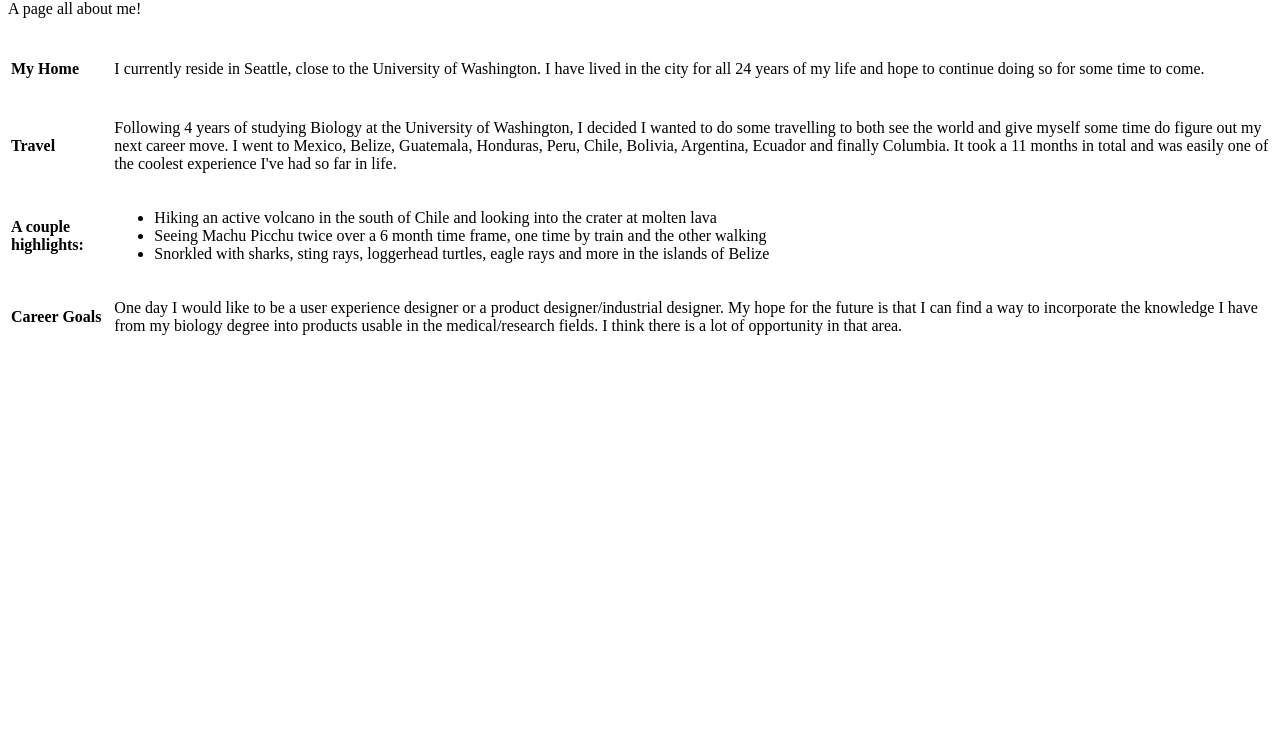
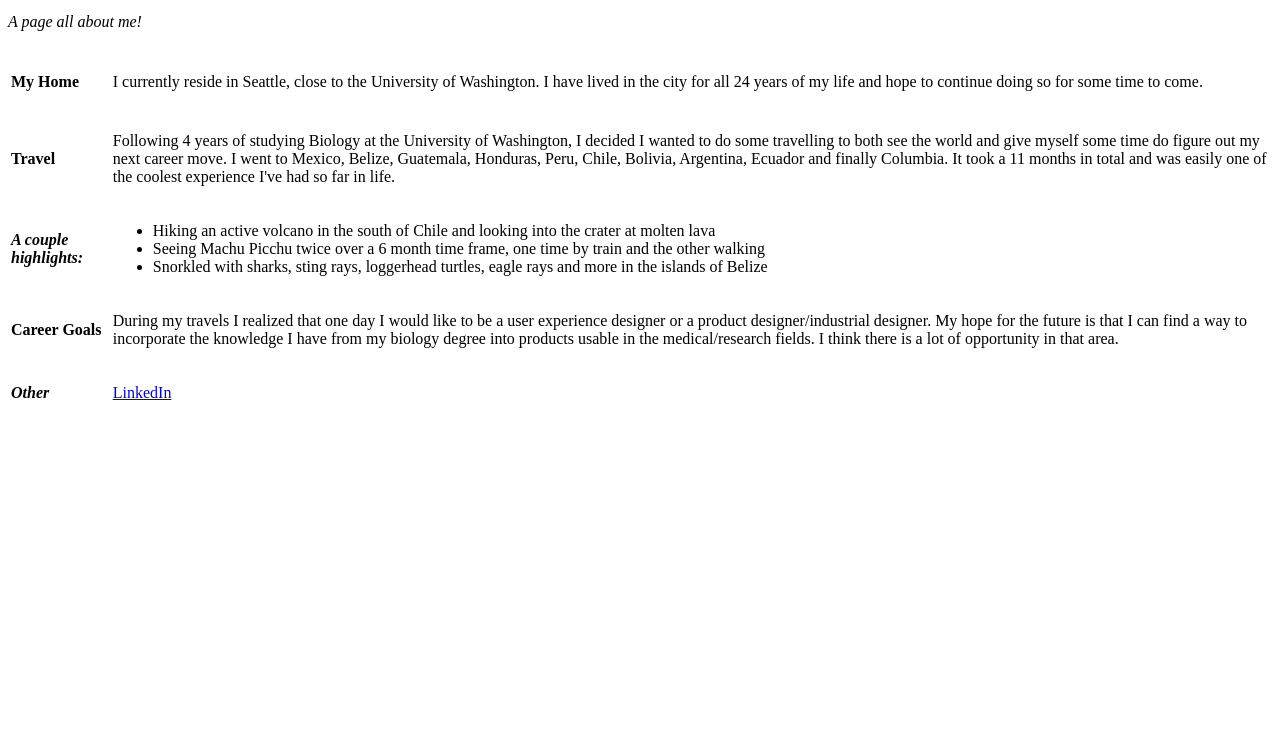
Before and after one commit to ajeszeck/semantic_tags, a plain HTML site: page index.html in a window 1280 px wide. Shown: the part 67-800 px from the top of the page. Drawn offline with Linux system fonts and the light colour scheme.

Commit message:
fixes indents and adds link to linkedin

```diff
--- a/index.html
+++ b/index.html
@@ -7,12 +7,11 @@
   <body>
     <table>
       <tr>
-      <article>
-      <header>
-        <h1>Anna Jeszeck</h1>
-        <p>A page all about me!</p>
-      </header>
-    </tr>
+        <header>
+          <h1>Anna Jeszeck</h1>
+          <p><em>A page all about me!</em></p>
+        </header>
+      </tr>
       <tr>
         <td>
           <h4>My Home</h4>
@@ -38,7 +37,7 @@
       </tr>
       <tr>
         <td>
-          <p><strong>A couple highlights:</strong></p>
+          <p><strong><em>A couple highlights:</em></strong></p>
         </td>
         <td>
           <ul>
@@ -56,12 +55,20 @@
             <h4>Career Goals</h4>
           </td>
           <td>
-            <p>One day I would like to be a user experience designer or a product
-              designer/industrial designer. My hope for the future is that I can find
-              a way to incorporate the knowledge I have from my biology degree into
-              products usable in the medical/research fields. I think there is a lot
-              of opportunity in that area.</p>
+            <p>During my travels I realized that one day I would like to be a user
+              experience designer or a product designer/industrial designer. My hope
+              for the future is that I can find a way to incorporate the knowledge
+              I have from my biology degree into products usable in the medical/research
+              fields. I think there is a lot of opportunity in that area.</p>
           </td>
+      </tr>
+      <tr>
+        <td>
+          <p><strong><em>Other</em></strong></p>
+        </td>
+        <td>
+          <a href="https://www.linkedin.com/in/anna-jeszeck-57885968/">LinkedIn</a>
+        </td>
       </tr>
   </table>
   </body>
```
